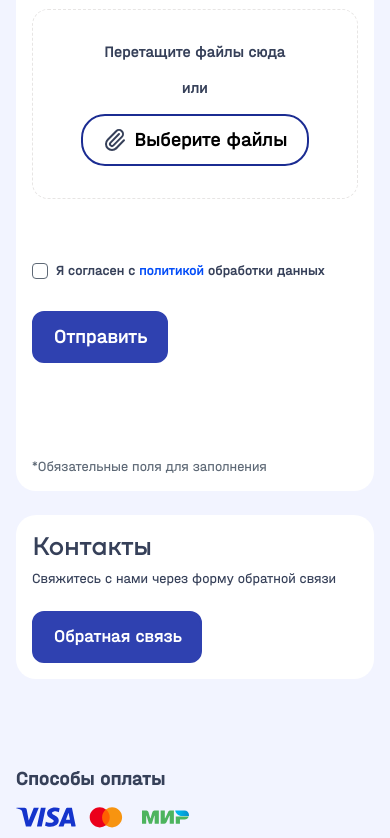
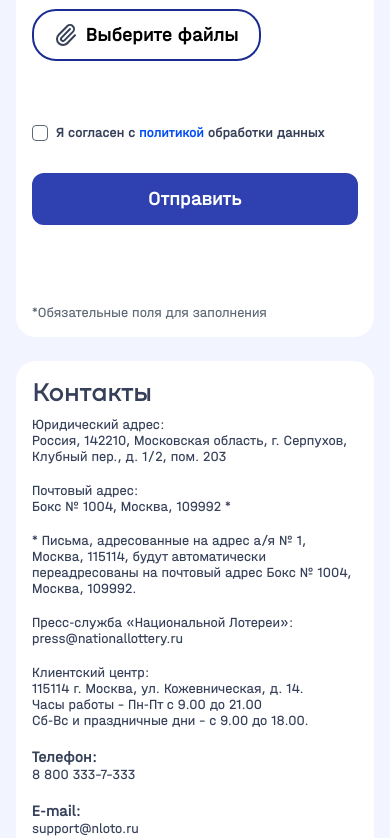
Before and after one commit to toutEstCool/n-loto, a Next.js app: page /feedback in a window 390 px wide. Shown: the part 1107-1945 px from the top of the page. Built offline with nearby package versions, Linux system fonts and the light colour scheme.

Commit message:
add adaptive feedback

```diff
--- a/app/faq/page.tsx
+++ b/app/faq/page.tsx
@@ -101,7 +101,7 @@ const faqItems = [
 const Faq = () => {
   const breadcrumbItems = [
     { label: 'Главная', href: '/' },
-    { label: 'Моментальные лотереи', href: '/get-lottery-win' },
+    { label: 'Вопросы и ответы', href: '/faq' },
   ];
 
   return (
@@ -125,7 +125,7 @@ const Faq = () => {
                 xl:text-4xl xl:font-bold
               "
         >
-          Моментальные лотереи
+          Вопросы и ответы
         </h1>
       </Container>
       <Container>
--- a/app/feedback/page.tsx
+++ b/app/feedback/page.tsx
@@ -153,7 +153,7 @@ const Feedback = () => {
             </label>
           </div>
           <button
-            className="mb-16 bg-[#2f41b0] text-white py-3 px-5 font-HavalMittel-medium border-2 border-[#2f41b0] max-w-[136px]
+            className="mb-12 md:mb-16 bg-[#2f41b0] text-white py-3 px-5 font-HavalMittel-medium border-2 border-[#2f41b0] md:max-w-[136px]
             text-[20px] leading-6 rounded-[12px]
           "
           >
@@ -171,22 +171,53 @@ const Feedback = () => {
           <h2 className="text-[24px] leading-8 text-[#364059] font-Acrom font-bold">
             Контакты
           </h2>
-          <p
-            className="text-[#364059] font-HavalMittel-regular mb-4
+          <div
+            className="text-[#364059] font-HavalMittel-regular mb-4 flex flex-col gap-[18px]
             text-[14px] leading-4
             xl:text-[16px] xl:leading-5
           "
           >
-            Свяжитесь с нами через форму обратной связи
-          </p>
-          <button
-            className="whitespace-nowrap w-full border-2 border-[#2f41b0] text-white bg-[#2f41b0] font-HavalMittel-medium py-3 px-5 rounded-[12px] hover:bg-[white] hover:text-[#2f41b0]
-            text-[18px] leading-6 max-w-[170px]
-            xl:text-[20px] xl:max-w-[185px]
-          "
-          >
-            Обратная связь
-          </button>
+            <div>
+              <p>Юридический адрес:</p>
+              <p>
+                Россия, 142210, Московская область, г. Серпухов, Клубный пер.,
+                д. 1/2, пом. 203
+              </p>
+            </div>
+            <div>
+              <p>Почтовый адрес:</p>
+              <p>Бокс № 1004, Москва, 109992 *</p>
+            </div>
+            <div>
+              <p>
+                * Письма, адресованные на адрес а/я № 1, Москва, 115114, будут
+                автоматически переадресованы на почтовый адрес Бокс № 1004,
+                Москва, 109992.
+              </p>
+            </div>
+            <div>
+              <p>Пресс-служба «Национальной Лотереи»:</p>
+              <p>press@nationallottery.ru</p>
+            </div>
+            <div>
+              <p>Клиентский центр:</p>
+              <p>115114 г. Москва, ул. Кожевническая, д. 14.</p>
+              <p>Часы работы – Пн-Пт с 9.00 до 21.00</p>
+              <p>Сб-Вс и праздничные дни – с 9.00 до 18.00.</p>
+            </div>
+            <div>
+              <p className="font-HavalMittel-medium text-[16px] leading-5">
+                Телефон:
+              </p>
+              <p>8 800 333-7-333</p>
+            </div>
+            <div>
+              <p className="font-HavalMittel-medium text-[16px] leading-5">
+                E-mail:
+              </p>
+              <p>support@nloto.ru</p>
+            </div>
+          </div>
         </div>
       </Container>
     </div>
--- a/shared/components/file-upload/ui/file-upload.tsx
+++ b/shared/components/file-upload/ui/file-upload.tsx
@@ -25,17 +25,19 @@ export const FileUpload = () => {
   return (
     <div>
       <div
-        className="w-full rounded-[16px] border border-[#b9c1cd border-dashed p-8 text-center flex flex-col gap-4 text-[#364059]"
+        className="xl:w-full xl:rounded-[16px] xl:border border-[#b9c1cd border-dashed xl:p-8 text-center flex flex-col gap-4 text-[#364059]"
         onDrop={handleDrop}
         onDragOver={handleDragOver}
       >
-        <p className="text-[16px] leading-5 font-HavalMittel-medium">
+        <p className="hidden xl:block text-[16px] leading-5 font-HavalMittel-medium">
           Перетащите файлы сюда
         </p>
-        <p className="text-[16px] leading-5 font-HavalMittel-medium">или</p>
+        <p className="hidden xl:block text-[16px] leading-5 font-HavalMittel-medium">
+          или
+        </p>
 
         <label>
-          <button className="mx-auto flex justify-center gap-2 border-2 border-[#1b2c92] py-3 px-5 rounded-[24px] box-border">
+          <button className="xl:mx-auto flex justify-center gap-2 border-2 border-[#1b2c92] py-3 px-5 rounded-[24px] box-border">
             <Paperclip />
             <span className="text-[20px] leading-6 font-HavalMittel-medium text-black">
               Выберите файлы
```
